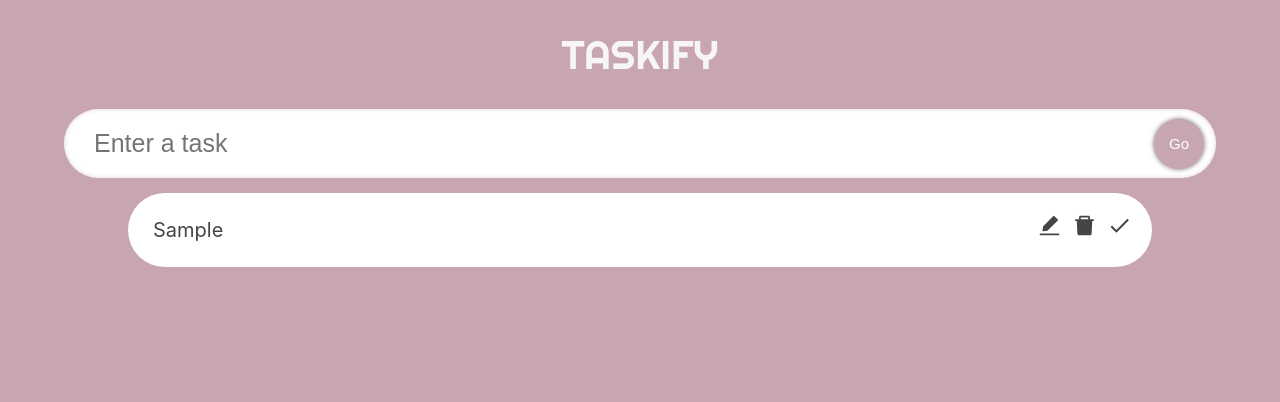
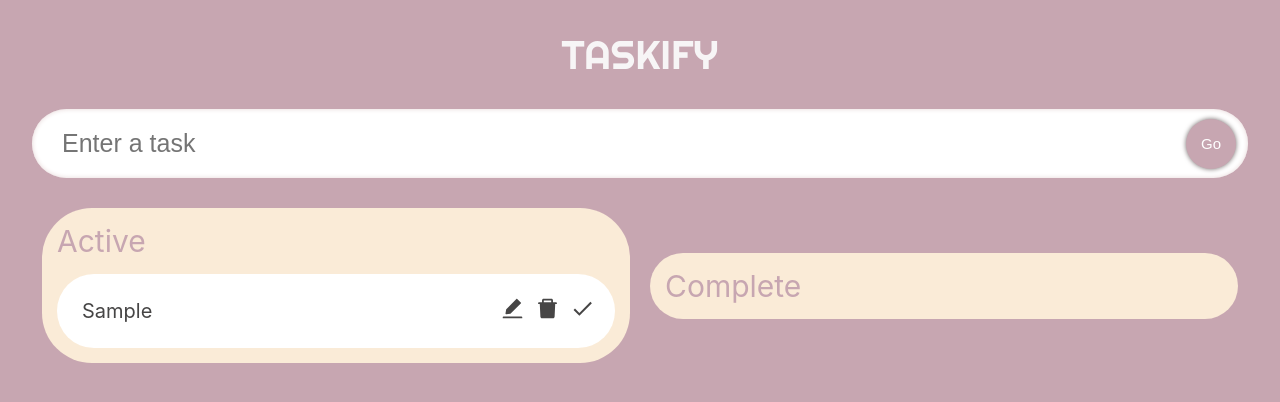
Before and after one commit to lsgarwood/FCC_React_TS_course, a React (Create React App) app: page / in a window 1280 px wide. Both pictures are taken after typing "Sample" into the empty fields and a click on the button "Go". Shown: the top 402 px of the page. Built offline with nearby package versions, Linux system fonts and the light colour scheme.

Commit message:
feat: added initial drag and drop func

```diff
--- a/package.json
+++ b/package.json
@@ -11,6 +11,7 @@
     "@types/react": "^18.0.26",
     "@types/react-dom": "^18.0.10",
     "react": "^18.2.0",
+    "react-beautiful-dnd": "^13.1.1",
     "react-dom": "^18.2.0",
     "react-icons": "^4.7.1",
     "react-scripts": "5.0.1",
@@ -40,5 +41,8 @@
       "last 1 firefox version",
       "last 1 safari version"
     ]
+  },
+  "devDependencies": {
+    "@types/react-beautiful-dnd": "^13.1.3"
   }
 }
--- a/src/App.tsx
+++ b/src/App.tsx
@@ -3,11 +3,13 @@ import './App.css';
 import InputField from './components/InputField';
 import TodoList from './components/TodoList';
 import { Todo } from './model';
+import { DragDropContext } from 'react-beautiful-dnd'
 
 const App: React.FC = () => {
 
   const [todo, setTodo] = useState<string>("");
   const [todos, setTodos] = useState<Todo[]>([]);
+  const [completedTodos, setCompletedTodos] = useState<Todo[]>([]);
 
   const handleAdd = (e: React.FormEvent) => {
     e.preventDefault();
@@ -19,11 +21,18 @@ const App: React.FC = () => {
   };
 
   return (
-    <div className="App">
-      <span className="heading">Taskify</span>
-      <InputField todo={todo} setTodo={setTodo} handleAdd={handleAdd} />
-      <TodoList todos={todos} setTodos={setTodos} />
-    </div>
+    <DragDropContext onDragEnd={() => {}}>
+      <div className="App">
+        <span className="heading">Taskify</span>
+        <InputField todo={todo} setTodo={setTodo} handleAdd={handleAdd} />
+        <TodoList
+          todos={todos}
+          setTodos={setTodos}
+          completedTodos={completedTodos}
+          setCompletedTodos={setCompletedTodos}
+        />
+      </div>
+    </DragDropContext>
   );
 }
 
--- a/src/components/SingleTodo.tsx
+++ b/src/components/SingleTodo.tsx
@@ -3,8 +3,9 @@ import { SingleTodoProps } from '../model'
 import { AiFillDelete, AiFillEdit } from "react-icons/ai";
 import {  MdDone } from "react-icons/md";
 import "./styles.css";
+import { Draggable } from 'react-beautiful-dnd';
 
-const SingleTodo: React.FC<SingleTodoProps> = ({ todo, todos, setTodos }) => {
+const SingleTodo: React.FC<SingleTodoProps> = ({ todo, todos, setTodos, index }) => {
 
     const [edit, setEdit] = useState<boolean>(false);
     const [editTodo, setEditTodo] = useState<string>(todo.todo);
@@ -37,7 +38,15 @@ const SingleTodo: React.FC<SingleTodoProps> = ({ todo, todos, setTodos }) => {
     }, [edit]);
 
   return (
-    <form className="todos_single" onSubmit={(e) => handleEdit(e, todo.id)}>
+    <Draggable draggableId={todo.id.toString()} index={index} >
+        {(provided) => (
+            <form
+            className="todos_single"
+            onSubmit={(e) => handleEdit(e, todo.id)}
+            {...provided.draggableProps}
+            {...provided.dragHandleProps}
+            ref={provided.innerRef}
+            >
             {edit ? (
                 <input
                     ref={inputRef}
@@ -67,6 +76,8 @@ const SingleTodo: React.FC<SingleTodoProps> = ({ todo, todos, setTodos }) => {
                 </span>
             </div>
         </form>
+        )}
+    </Draggable>
   )
 }
 
--- a/src/components/TodoList.tsx
+++ b/src/components/TodoList.tsx
@@ -1,18 +1,50 @@
 import React from 'react'
-import { TodoListProps } from '../model';
+import { Droppable } from 'react-beautiful-dnd';
+import { Todo, TodoListProps } from '../model';
 import SingleTodo from './SingleTodo';
+import "./styles.css"
 
-const TodoList: React.FC<TodoListProps> = ({ todos, setTodos }) => {
+const TodoList: React.FC<TodoListProps> = ({ todos, setTodos, completedTodos, setCompletedTodos }) => {
   return (
-    <div className='todos'>
-      {todos.map((todo) => (
+    <div className="container">
+        <Droppable droppableId='TodosList'>
+            {(provided) => (
+                <div
+                    className='todos'
+                    ref={provided.innerRef}
+                        {...provided.droppableProps}>
+                    <span className="todos__heading">Active</span>
+                    {todos.map((todo, index) => (
                         <SingleTodo
+                            index={index}
                             todo={todo}
+                            todos={todos}
                             key={todo.id}
-            todos={todos}
                             setTodos={setTodos}
                         />
                     ))}
+                </div>
+            )}
+        </Droppable>
+        <Droppable droppableId='TodosRemove'>
+        {(provided) => (
+            <div
+                className='todos-remove'
+                ref={provided.innerRef}
+                    {...provided.droppableProps}>
+                <span className="todos__heading">Complete</span>
+                {completedTodos.map((todo, index) => (
+                    <SingleTodo
+                        index={index}
+                        todo={todo}
+                        todos={completedTodos}
+                        key={todo.id}
+                        setTodos={setCompletedTodos}
+                    />
+                ))}
+            </div>
+        )}
+        </Droppable>
     </div>
   )
 }
--- a/src/components/styles.css
+++ b/src/components/styles.css
@@ -1,6 +1,6 @@
 .input {
     display: flex;
-    width: 90%;
+    width: 95%;
     position: relative;
     align-items: center;
 }
@@ -44,10 +44,27 @@
     box-shadow: 0 0 5px rgb(112, 103, 103);
 }
 
-.todos {
+.container {
     display: flex;
+    width: 95%;
+    margin-top: 20px;
+    justify-content: space-evenly;
+    align-items: center;
+}
+
+.todos, .todos-remove {
+    display: flex;
+    width: 47.5%;
     flex-direction: column;
-    width: 80%;
+    padding: 15px;
+    margin: 10px;
+    border-radius: 50px;
+    background-color: antiquewhite;
+}
+
+.todos__heading {
+    font-size: 30px;
+    color: rgb(199, 166, 177);
 }
 
 .todos_single {
@@ -57,6 +74,7 @@
     margin-top: 15px;
     background-color: white;
     color: rgb(70, 69, 69);
+    align-items: center;
 }
 
 .todos_single--text {
--- a/src/model.ts
+++ b/src/model.ts
@@ -7,9 +7,12 @@ export interface InputProps {
 export interface TodoListProps {
     todos: Todo[];
     setTodos: React.Dispatch<React.SetStateAction<Todo[]>>;
+    completedTodos: Todo[];
+    setCompletedTodos: React.Dispatch<React.SetStateAction<Todo[]>>
 }
 
 export interface SingleTodoProps {
+    index: number;
     todo: Todo;
     todos: Todo[];
     setTodos: React.Dispatch<React.SetStateAction<Todo[]>>;
```
Also changed, not shown: 1 other file (tests, documents, lock files or other folders). Lines whose indentation alone changed are shown as unchanged.
